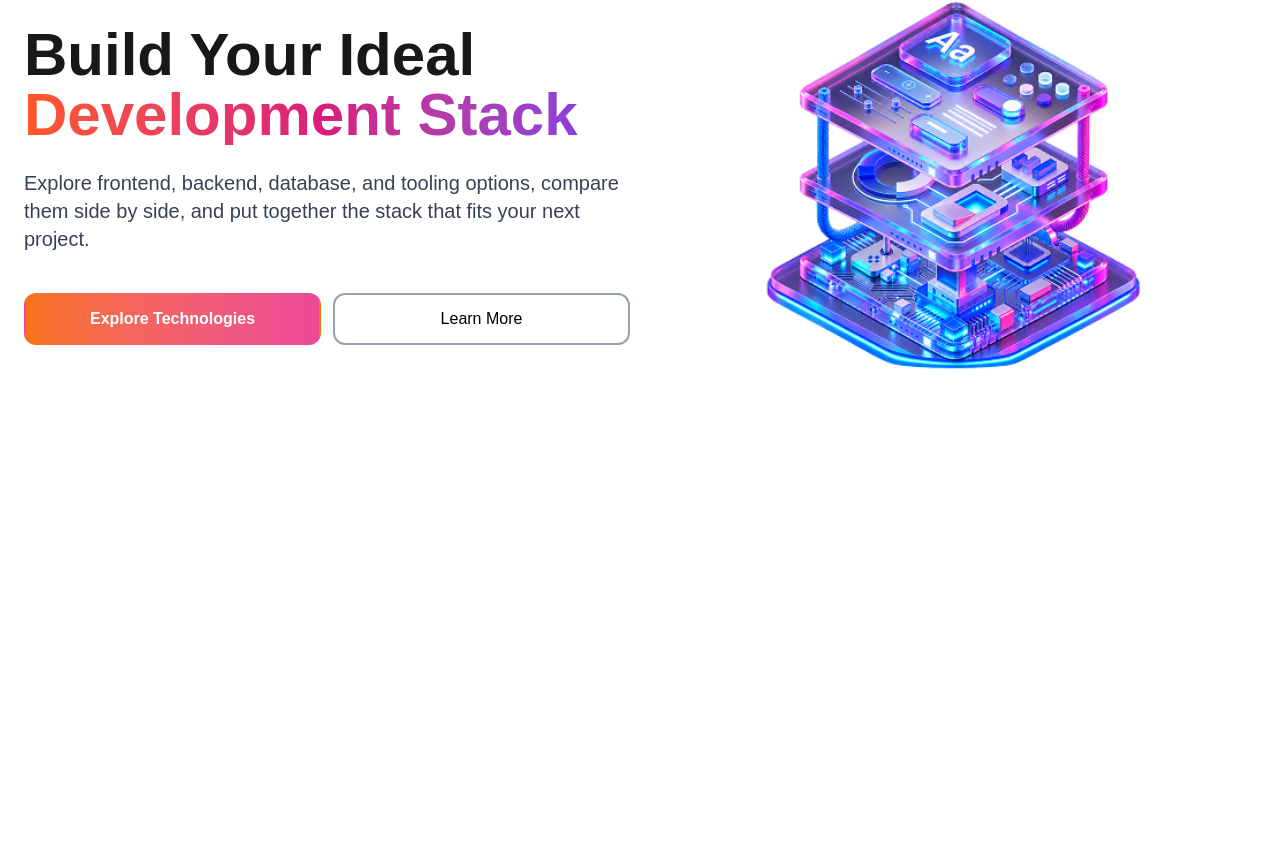
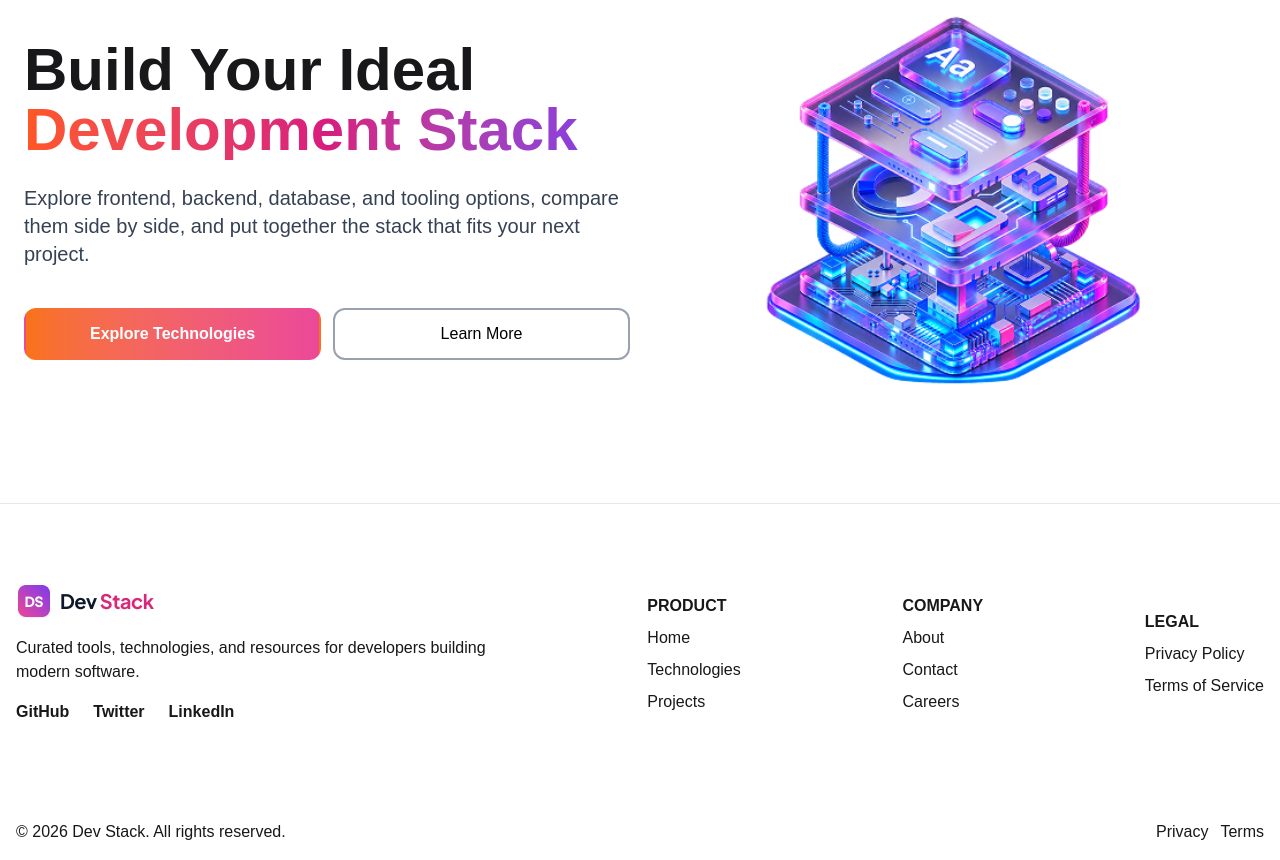
Before and after one commit to tonmoybiswas07/Dev_Stack_A_5, a React (Vite) app: page / in a window 1280 px wide. Shown: the part 183-1043 px from the top of the page. Before the commit the page ends 800 px from the top, so only its background shows below. Built offline with nearby package versions, Linux system fonts and the light colour scheme.

Commit message:
added footer section

```diff
--- a/src/App.tsx
+++ b/src/App.tsx
@@ -1,4 +1,5 @@
 import Banner from "./Components/Banner/Banner";
+import Footer from "./Components/Footer/Footer";
 import Navbar from "./Components/Navbar/Navbar";
 
 function App() {
@@ -7,6 +8,7 @@ function App() {
 
       <Navbar/>
       <Banner/>
+      <Footer/>
 
     </>
   );
--- a/src/Components/Banner/Banner.tsx
+++ b/src/Components/Banner/Banner.tsx
@@ -2,7 +2,7 @@ import bannerImg from "../../assets/banner-stack.png";
 
 const Banner = () => {
   return (
-    <div className="container mx-auto px-4 md:px-6 flex flex-col md:flex-row items-center justify-between gap-10 md:gap-5 mt-10 md:mt-0 overflow-hidden">
+    <div className="container mx-auto px-4 md:px-6 flex flex-col md:flex-row items-center justify-between gap-10 md:gap-5 mt-26 md:mt-20 overflow-hidden ">
       <div className="banner-content w-full md:w-1/2">
         <h1 className="text-3xl md:text-6xl font-bold text-center md:text-left">
           Build Your Ideal
--- /dev/null
+++ b/src/Components/Footer/Footer.tsx
@@ -0,0 +1,67 @@
+import footerImg from "../../assets/logo-text.png";
+
+const Footer = () => {
+  return (
+    <div className="border-t border-gray-200">
+      <div className="container mx-auto">
+        <div className="top-footer py-20 px-4 flex flex-col md:flex-row justify-between items-center">
+          <div className="space-y-4">
+            <div className="footer-image flex justify-center md:items-center md:justify-start items-start">
+              <img src={footerImg} alt="footer image" />
+            </div>
+            <p className="text-center md:text-left">
+              Curated tools, technologies, and resources for developers building{" "}
+              <br />
+              modern software.
+            </p>
+            <div className="link flex justify-center items-center md:justify-start md:items-center gap-6 list-none no-underline font-bold">
+              <li>
+                <a href="">GitHub</a>
+              </li>
+              <li>
+                <a href="">Twitter</a>
+              </li>
+              <li>
+                <a href="">LinkedIn</a>
+              </li>
+            </div>
+          </div>
+          <div className="hidden md:flex">
+            <ul className="space-y-2">
+              <h2 className="font-bold">PRODUCT</h2>
+              <li>Home</li>
+              <li>Technologies</li>
+              <li>Projects</li>
+            </ul>
+          </div>
+          <div className="hidden md:flex">
+            <ul className="space-y-2">
+              <h2 className="font-bold">COMPANY</h2>
+              <li>About</li>
+              <li>Contact</li>
+              <li>Careers</li>
+            </ul>
+          </div>
+          <div className="hidden md:flex">
+            <ul className="space-y-2">
+              <h2 className="font-bold">LEGAL</h2>
+              <li>Privacy Policy</li>
+              <li>Terms of Service</li>
+            </ul>
+          </div>
+        </div>
+        <div className="bottom-footer">
+          <div className="flex justify-between items-center p-4">
+            <p className="text-[12px] md:text-base">© 2026 Dev Stack. All rights reserved.</p>
+            <div className="flex justify-between items-center gap-3 text-[12px] md:text-base">
+              <p>Privacy</p>
+              <p>Terms</p>
+            </div>
+          </div>
+        </div>
+      </div>
+    </div>
+  );
+};
+
+export default Footer;
--- a/src/Components/Navbar/Navbar.tsx
+++ b/src/Components/Navbar/Navbar.tsx
@@ -2,6 +2,7 @@ import logoImg from "../../assets/logo-text.png";
 
 const Navbar = () => {
   return (
+  <div className="fixed top-0 left-0 w-full z-50 border-b border-gray-200 shadow">
     <div className="container mx-auto">
       <div className="navbar bg-base-100">
         <div className="navbar-start">
@@ -74,6 +75,7 @@ const Navbar = () => {
         </div>
       </div>
     </div>
+  </div>
   );
 };
 
```
